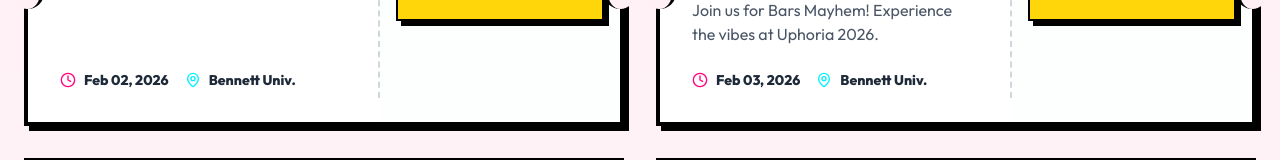
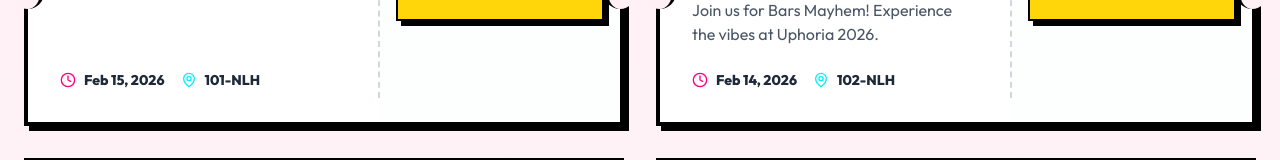
Before and after one commit to baluniprajwal/UphoriaNew, a React (Vite) app: page /events/1 in a window 1280 px wide. Shown: the part 576-736 px from the top of the page. Built offline with nearby package versions, Linux system fonts and the light colour scheme.

Commit message:
events updated

```diff
--- a/data.ts
+++ b/data.ts
@@ -16,35 +16,41 @@ const EVENTS_BY_CATEGORY: any = {
     {
       id: "music-aaroh",
       title: "Aaroh",
-      date: "Feb 02, 2026",
+      date: "Feb 15, 2026",
+      venue: "101-NLH",
       image: "https://images.unsplash.com/photo-1516280440614-6697288d5d38?auto=format&fit=crop&q=80&w=600",
       registerUrl: "https://unstop.com/p/aaroh-indian-solo-singing-uphoria-2026-bennett-university-bu-greater-noida-1607108",
     },
     {
       id: "music-bars-mayhem",
       title: "Bars Mayhem",
-      date: "Feb 03, 2026",
+      date: "Feb 14, 2026",
+      venue: "102-NLH",
       image: "https://images.unsplash.com/photo-1525362081669-2b476495da99?auto=format&fit=crop&q=80&w=600",
       registerUrl: "https://unstop.com/p/bars-mayhem-solo-rap-battle-uphoria-2026-bennett-university-bu-greater-noida-1607126",
     },
     {
       id: "music-rockmania",
       title: "Rockmania",
-      date: "Feb 03, 2026",
+      date: "Feb 14, 2026",
+
+      venue: "German Hangar",
       image: "https://images.unsplash.com/photo-1498038432885-c6f3f1b912ee?auto=format&fit=crop&q=80&w=600",
       registerUrl: "https://unstop.com/p/rockmania-battle-of-bands-uphoria-2026-bennett-university-bu-greater-noida-1607215",
     },
     {
       id: "music-raaga-refusion",
       title: "Raaga Refusion",
-      date: "Feb 04, 2026",
+      date: "Feb 15, 2026",
+      venue: "102-PLH, C5 STAGE",
       image: "https://images.unsplash.com/photo-1511192336575-5a79af67a629?auto=format&fit=crop&q=80&w=600",
       registerUrl: "https://unstop.com/p/raaga-refusion-duo-instrumental-uphoria-2026-bennett-university-bu-greater-noida-1607217",
     },
     {
       id: "music-reverb",
       title: "Reverb",
-      date: "Feb 04, 2026",
+      date: "Feb 15, 2026",
+      venue: "102-NLH",
       image: "https://images.unsplash.com/photo-1493225255756-d9584f8606e9?auto=format&fit=crop&q=80&w=600",
       registerUrl: "https://unstop.com/p/reverb-western-solo-singing-uphoria-2026-bennett-university-bu-greater-noida-1607211",
     },
@@ -53,35 +59,40 @@ const EVENTS_BY_CATEGORY: any = {
     {
       id: "art-graffiti-groove",
       title: "Graffiti Groove",
-      date: "Feb 06, 2026",
+      date: "Feb 14, 2026",
+      venue: "In front of LRC",
       image: "https://images.unsplash.com/photo-1525909002-1b05e0c869d8?auto=format&fit=crop&q=80&w=600",
       registerUrl: "https://unstop.com/p/graffiti-uphoria-2026-bennett-university-bu-greater-noida-1607284",
     },
     {
       id: "art-doodle-dash",
       title: "Doodle Dash",
-      date: "Feb 06, 2026",
+      date: "Feb 16, 2026",
+      venue: "010-NCC",
       image: "https://images.unsplash.com/photo-1513364776144-60967b0f800f?auto=format&fit=crop&q=80&w=600",
       registerUrl: "https://unstop.com/p/doodling-uphoria-2026-bennett-university-bu-greater-noida-1607295",
     },
     {
       id: "art-sketch-sprint",
       title: "Sketch Sprint",
-      date: "Feb 07, 2026",
+      date: "Feb 16, 2026",
+      venue: "011-NCC",
       image: "https://images.unsplash.com/photo-1513364776144-60967b0f800f?auto=format&fit=crop&q=80&w=600",
       registerUrl: "https://unstop.com/p/sketching-uphoria-2026-bennett-university-bu-greater-noida-1607289",
     },
     {
       id: "art-mandala-magic",
       title: "Mandala Magic",
-      date: "Feb 07, 2026",
+      date: "Feb 16, 2026",
+      venue: "102-NLH",
       image: "https://images.unsplash.com/photo-1541963463532-d68292c34b19?auto=format&fit=crop&q=80&w=600",
       registerUrl: "https://unstop.com/p/mandala-art-uphoria-2026-bennett-university-bu-greater-noida-1607294",
     },
     {
       id: "art-pixel-play",
       title: "Pixel Play",
-      date: "Feb 08, 2026",
+      date: "Feb 16, 2026",
+      venue: "N/A (Online)",
       image: "https://images.unsplash.com/photo-1550745165-9bc0b252726f?auto=format&fit=crop&q=80&w=600",
       registerUrl: "https://unstop.com/p/pixel-play-graphic-design-competition-uphoria-2026-bennett-university-bu-greater-noida-1607280",
     },
@@ -90,42 +101,48 @@ const EVENTS_BY_CATEGORY: any = {
     {
       id: "dance-nrityakala",
       title: "Nrityakala",
-      date: "Feb 04, 2026",
+      date: "Feb 14, 2026",
+      venue: "C5 Stage",
       image: "https://images.unsplash.com/photo-1508700115892-45ecd05ae2ad?auto=format&fit=crop&q=80&w=600",
       registerUrl: "https://unstop.com/p/nrityakala-group-dance-uphoria-2026-bennett-university-bu-greater-noida-1607298",
     },
     {
       id: "dance-groove-wars",
       title: "Groove Wars",
-      date: "Feb 08, 2026",
+      date: "Feb 15, 2026",
+      venue: "C5 Stage",
       image: "https://images.unsplash.com/photo-1545959588-316158b53272?auto=format&fit=crop&q=80&w=600",
       registerUrl: "https://unstop.com/p/groove-wars-dance-competition-uphoria-2026-bennett-university-bu-greater-noida-1607276",
     },
     {
       id: "dance-chandrakala",
       title: "Chandrakala",
-      date: "Feb 05, 2026",
+      date: "Feb 14, 2026",
+      venue: "102-PLH",
       image: "https://images.unsplash.com/photo-1504609773096-104ff2c73ba4?auto=format&fit=crop&q=80&w=600",
       registerUrl: "https://unstop.com/p/chandrakala-uphoria-2026-bennett-university-bu-greater-noida-1607144",
     },
     {
       id: "dance-kala-sangam",
       title: "Kala Sangam",
-      date: "Feb 06, 2026",
+      date: "Feb 15, 2026",
+      venue: "101-PLH",
       image: "https://images.unsplash.com/photo-1516475429286-465d815a0df4?auto=format&fit=crop&q=80&w=600",
       registerUrl: "https://unstop.com/p/kala-sangam-duet-dance-uphoria-2026-bennett-university-bu-greater-noida-1607300",
     },
     {
       id: "dance-beat-blitz",
       title: "Beat Blitz",
-      date: "Feb 07, 2026",
+      date: "Feb 16, 2026",
+      venue: "101-NLH",
       image: "https://images.unsplash.com/photo-1524594152303-9fd13543fe6e?auto=format&fit=crop&q=80&w=600",
       registerUrl: "https://unstop.com/p/beat-blitzsolo-dance-uphoria-2026-bennett-university-bu-greater-noida-1607482",
     },
     {
       id: "dance-freestyle-frenzy",
       title: "Freestyle Frenzy",
-      date: "Feb 08, 2026",
+      date: "Feb 16, 2026",
+      venue: "Outdoor Basketball Court",
       image: "https://images.unsplash.com/photo-1535525153412-5a42439a210d?auto=format&fit=crop&q=80&w=600",
       registerUrl: "https://unstop.com/p/freestyle-frenzy-freestyle-dance-battle-uphoria-2026-bennett-university-bu-greater-noida-1607264",
     },
@@ -134,14 +151,16 @@ const EVENTS_BY_CATEGORY: any = {
     {
       id: "fashion-supernova",
       title: "Supernova",
-      date: "Feb 06, 2026",
+      date: "Feb 14, 2026",
+      venue: "German Hangar",
       image: "https://images.unsplash.com/photo-1509631179647-0177331693ae?auto=format&fit=crop&q=80&w=600",
       registerUrl: "https://unstop.com/p/supernova-uphoria-2026-bennett-university-bu-greater-noida-1607304",
     },
     {
       id: "fashion-mr-ms-uphoria",
       title: "Mr. & Ms. Uphoria",
-      date: "Feb 07, 2026",
+      date: "Feb 14, 2026",
+      venue: "C5 Stage",
       image: "https://images.unsplash.com/photo-1515886657613-9f3515b0c78f?auto=format&fit=crop&q=80&w=600",
       registerUrl: "https://unstop.com/p/mr-and-miss-uphoria-26-talent-hunt-uphoria-2026-bennett-university-bu-greater-noida-1607302",
     },
@@ -150,28 +169,32 @@ const EVENTS_BY_CATEGORY: any = {
     {
       id: "drama-aagaaz",
       title: "Aagaaz",
-      date: "Feb 04, 2026",
+      date: "Feb 15, 2026",
+      venue: "Football Ground",
       image: "https://images.unsplash.com/photo-1507676184212-d03ab07a11d0?auto=format&fit=crop&q=80&w=600",
       registerUrl: "https://unstop.com/p/aagaz-street-play-uphoria-2026-bennett-university-bu-greater-noida-1607153",
     },
     {
       id: "drama-abhinay",
       title: "Abhinay",
-      date: "Feb 05, 2026",
+      date: "Feb 15, 2026",
+      venue: "101-PLH",
       image: "https://images.unsplash.com/photo-1460723237483-7a6dc9d0b212?auto=format&fit=crop&q=80&w=600",
       registerUrl: "https://unstop.com/p/abhinay-monoact-uphoria-2026-bennett-university-bu-greater-noida-1607157",
     },
     {
       id: "drama-rangmanch",
       title: "Rangmanch",
-      date: "Feb 06, 2026",
+      date: "Feb 15, 2026",
+      venue: "102-PLH",
       image: "https://images.unsplash.com/photo-1503095392269-2d609236f675?auto=format&fit=crop&q=80&w=600",
       registerUrl: "https://unstop.com/p/rangmanch-stage-play-uphoria-2026-bennett-university-bu-greater-noida-1607169",
     },
     {
       id: "drama-improvleela",
       title: "Improvleela",
-      date: "Feb 06, 2026",
+      date: "Feb 16, 2026",
+      venue: "104-PLH",
       image: "https://images.unsplash.com/photo-1505686994434-e3cc5abf1330?auto=format&fit=crop&q=80&w=600",
       registerUrl: "https://unstop.com/p/ipmrovleela-improv-uphoria-2026-bennett-university-bu-greater-noida-1607172",
     },
@@ -180,51 +203,59 @@ const EVENTS_BY_CATEGORY: any = {
     {
       id: "gaming-bgmi",
       title: "Battleground Blitz",
-      date: "Feb 08, 2026",
+      date: "Feb 14, 2026",
+      venue: "011-NCC",
       image: "https://images.unsplash.com/photo-1542751371-adc38448a05e?auto=format&fit=crop&q=80&w=600",
       registerUrl: "https://unstop.com/p/bgmi-uphoria-2026-bennett-university-bu-greater-noida-1607449",
     },
     {
       id: "gaming-fifa",
       title: "FIFA Showdown",
-      date: "Feb 09, 2026",
+      date: "Feb 14, 2026",
+      venue: "Bennett Hatchery",
       image: "https://images.unsplash.com/photo-1511512578047-dfb367046420?auto=format&fit=crop&q=80&w=600",
       registerUrl: "https://unstop.com/p/fifa-showdownfifa-uphoria-2026-bennett-university-bu-greater-noida-1607460",
     },
     {
       id: "gaming-tekken",
       title: "Tekken Showdown",
-      date: "Feb 10, 2026",
+      date: "Feb 14, 2026",
+      venue: "001-AOH",
       image: "https://images.unsplash.com/photo-1534423861386-85a16f5d13fd?auto=format&fit=crop&q=80&w=600",
       registerUrl: "https://unstop.com/p/tekken-showdowntekken-uphoria-2026-bennett-university-bu-greater-noida-1607465",
     },
+
   ],
   literary: [
     {
       id: "lit-mehfil-e-alfaz",
       title: "Mehfil-e-Alfaz",
-      date: "Feb 03, 2026",
+      date: "Feb 15, 2026",
+      venue: "011-NCC",
       image: "https://images.unsplash.com/photo-1455390582262-044cdead277a?auto=format&fit=crop&q=80&w=600",
       registerUrl: "https://unstop.com/events/mehfil-e-alfaaz-poetry-hindi-uphoria-2026-bennett-university-bu-greater-noida-1607228",
     },
     {
       id: "lit-comedy-clash",
       title: "Comedy Clash",
-      date: "Feb 06, 2026",
+      date: "Feb 14, 2026",
+      venue: "101-NLH",
       image: "https://images.unsplash.com/photo-1527224857830-43a7acc85260?auto=format&fit=crop&q=80&w=600",
       registerUrl: "https://unstop.com/p/comedy-clash-uphoria-2026-bennett-university-bu-greater-noida-1607252",
     },
     {
       id: "lit-bardic-battles",
       title: "Bardic Battles",
-      date: "Feb 04, 2026",
+      date: "Feb 15, 2026",
+      venue: "010-NCC",
       image: "https://images.unsplash.com/photo-1474377207190-a7d8b3334068?auto=format&fit=crop&q=80&w=600",
       registerUrl: "https://unstop.com/p/bardic-battles-poetry-english-uphoria-2026-bennett-university-bu-greater-noida-1607223",
     },
     {
       id: "lit-just-a-minute",
       title: "Just A Minute",
-      date: "Feb 05, 2026",
+      date: "Feb 15, 2026",
+      venue: "101-PLH",
       image: "https://images.unsplash.com/photo-1455849318743-b2233052fcff?auto=format&fit=crop&q=80&w=600",
       registerUrl: "https://unstop.com/p/just-a-minute-speak-for-a-minute-uphoria-2026-bennett-university-bu-greater-noida-1607240",
     },
@@ -233,21 +264,24 @@ const EVENTS_BY_CATEGORY: any = {
     {
       id: "photo-picture-perfect",
       title: "Picture Perfect",
-      date: "Feb 07, 2026",
+      date: "Feb 14, 2026",
+      venue: "210-ACC",
       image: "https://images.unsplash.com/photo-1516035069371-29a1b244cc32?auto=format&fit=crop&q=80&w=600",
       registerUrl: "https://unstop.com/p/picture-perfect-photography-competition-uphoria-2026-bennett-university-bu-greater-noida-1607180",
     },
     {
       id: "photo-reel-rush",
       title: "Reel Rush",
-      date: "Feb 09, 2026",
+      date: "Feb 14, 2026",
+      venue: "211-ACC",
       image: "https://images.unsplash.com/photo-1611162617474-5b21e879e113?auto=format&fit=crop&q=80&w=600",
       registerUrl: "https://unstop.com/p/reel-rush-reel-making-uphoria-2026-bennett-university-bu-greater-noida-1607184",
     },
     {
       id: "photo-uphoria-uncut",
       title: "Uphoria Uncut",
-      date: "Feb 10, 2026",
+      date: "Feb 16, 2026",
+      venue: "N/A",
       image: "https://images.unsplash.com/photo-1533038590840-1cde6e668a91?auto=format&fit=crop&q=80&w=600",
       registerUrl: "https://unstop.com/p/uphoria-uncut-vlogging-uphoria-2026-bennett-university-bu-greater-noida-1607306",
     },
@@ -302,7 +336,7 @@ export const getEventsForCategory = (categoryId: number) => {
     title: event.title,
     description: `Join us for ${event.title}! Experience the vibes at Uphoria 2026.`,
     time: event.date,
-    venue: "Bennett Univ.",
+    venue: event.venue,
     price: "Register",
     date: event.date,
     image: event.image,
```
